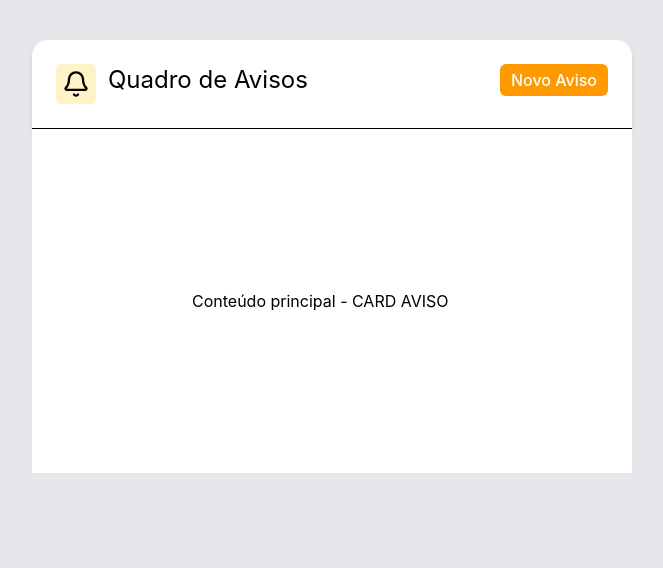
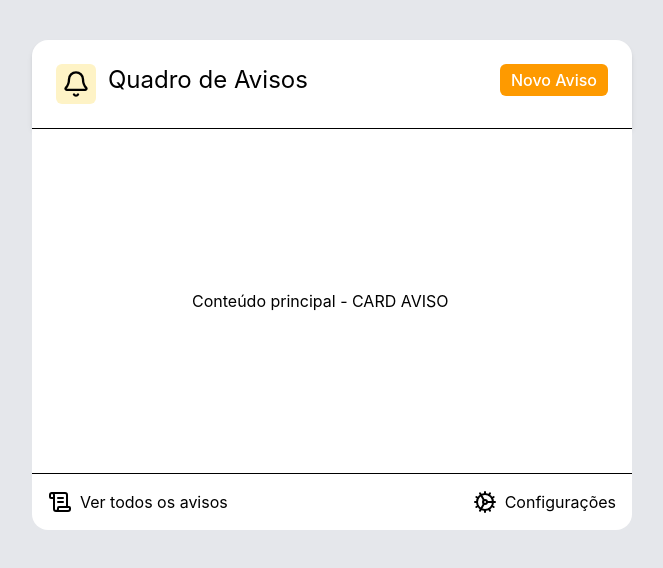
Before and after one commit to luanmvcosta0/quadro-avisos-fe, a React (Vite) app: page / in a window 1280 px wide. Shown: the top 568 px of the page, without its empty margins (308-971 px from the left). Built offline with nearby package versions, Linux system fonts and the light colour scheme.

Commit message:
feat: add Footer component and integrate it into App

```diff
--- a/src/App.tsx
+++ b/src/App.tsx
@@ -1,5 +1,6 @@
 import "./index.css";
 import Content from "./notice_board/components/Content";
+import Footer from "./notice_board/components/Footer";
 import Header from "./notice_board/components/Header";
 
 function App() {
@@ -7,6 +8,7 @@ function App() {
     <div className="bg-gray-200 h-screen w-screen">
       <Header />
       <Content />
+      <Footer />
     </div>
   );
 }
--- /dev/null
+++ b/src/notice_board/components/Footer.tsx
@@ -0,0 +1,20 @@
+import { Cog, ScrollText } from "lucide-react";
+
+function Footer() {
+  return (
+    <div className="flex flex-col items-center">
+      <div className="bg-white rounded-b-2xl p-4 w-150 border-t flex flex-row justify-between">
+        <div className="flex flex-row justify-center items-center gap-2">
+          <ScrollText />
+          <button>Ver todos os avisos</button>
+        </div>
+        <div className="flex flex-row justify-center items-center gap-2">
+          <Cog />
+          <button>Configurações</button>
+        </div>
+      </div>
+    </div>
+  );
+}
+
+export default Footer;
```
